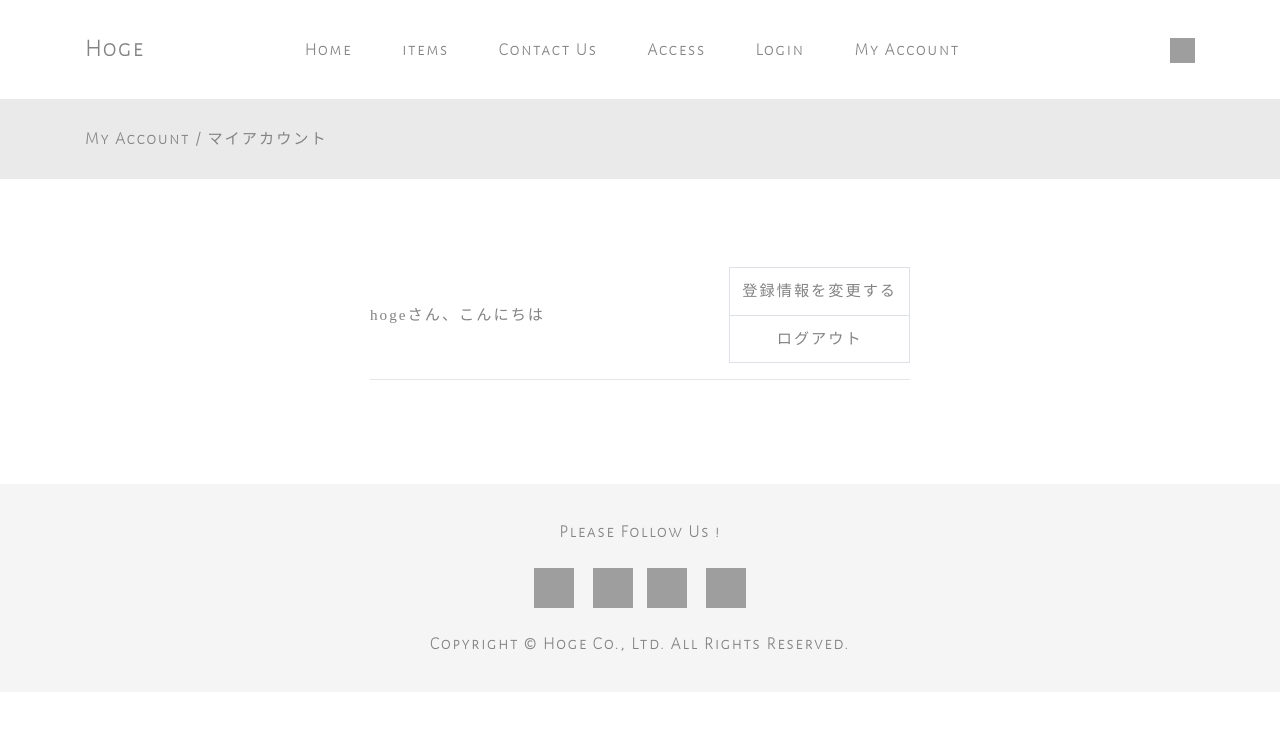
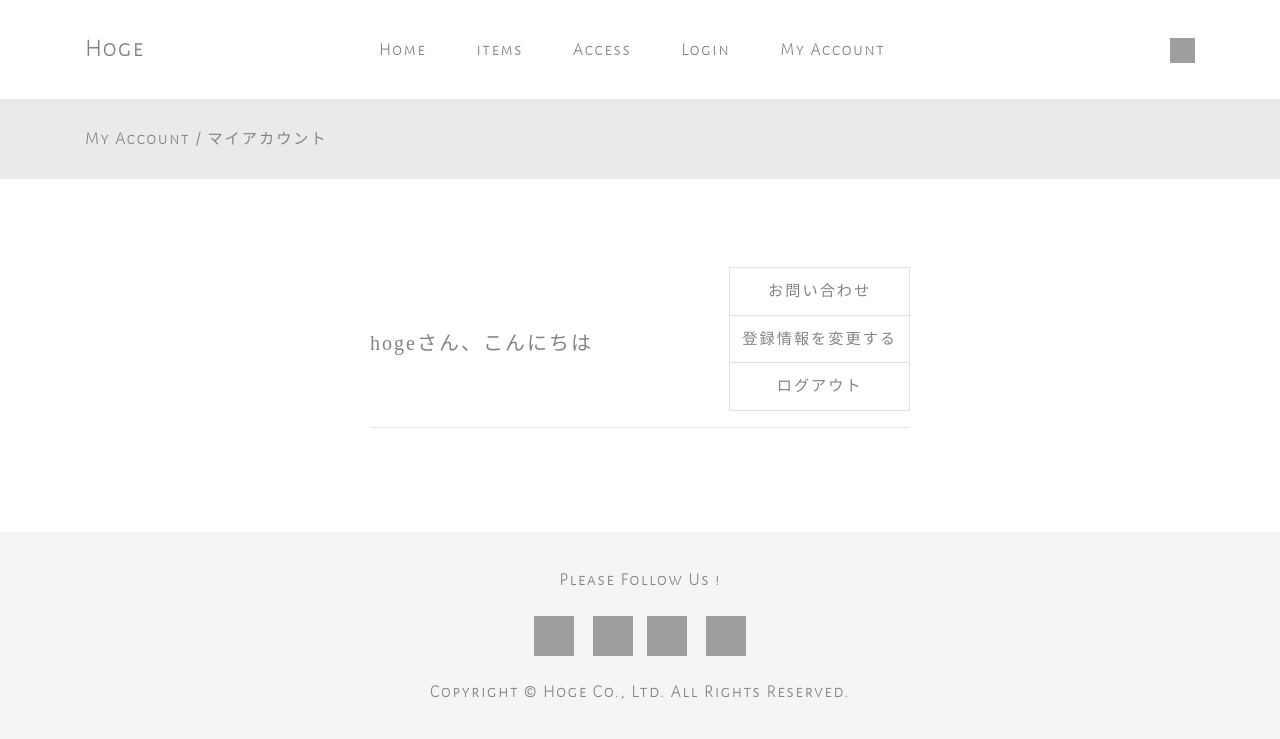
Before and after one commit to ginringo/my_project_1, a PHP site: page /myAccount in a window 1280 px wide. Shown: the top 739 px of the page. Run offline with PHP 8.4, Linux system fonts and the light colour scheme; grey boxes are pictures that could not be loaded.

Commit message:
問い合わせページへのリンクをナビゲーションからマイページに変更

```diff
--- a/views/layout.php
+++ b/views/layout.php
@@ -27,9 +27,9 @@
                     <a href="items.php">
                         <li>items</li>
                     </a>
-                    <a href="contact.php">
+                    <!-- <a href="contact.php">
                         <li>Contact Us</li>
-                    </a>
+                    </a> -->
                     <a href="access.php">
                         <li>Access</li>
                     </a>
--- a/views/myAccount.php
+++ b/views/myAccount.php
@@ -1,10 +1,13 @@
 <form action="" method="post" class="row">
     <div class="col-sm-6 offset-sm-3 mt-5 mb-5">
         <!-- 会員情報の変更に関するメッセージ -->
-        <div class="d-flex justify-content-between align-items-center">
-            <p>hogeさん、こんにちは</p>
+        <div class="d-flex justify-content-between align-items-center flex-wrap">
+            <h5>hogeさん、こんにちは</h5>
             <div class="link">
                 <table class="table table-bordered text-center">
+                    <tr>
+                        <td><a href="contact.php">お問い合わせ</a></td>
+                    </tr>
                     <tr>
                         <td><a href="changeInfo.php">登録情報を変更する</a></td>
                     </tr>
```
